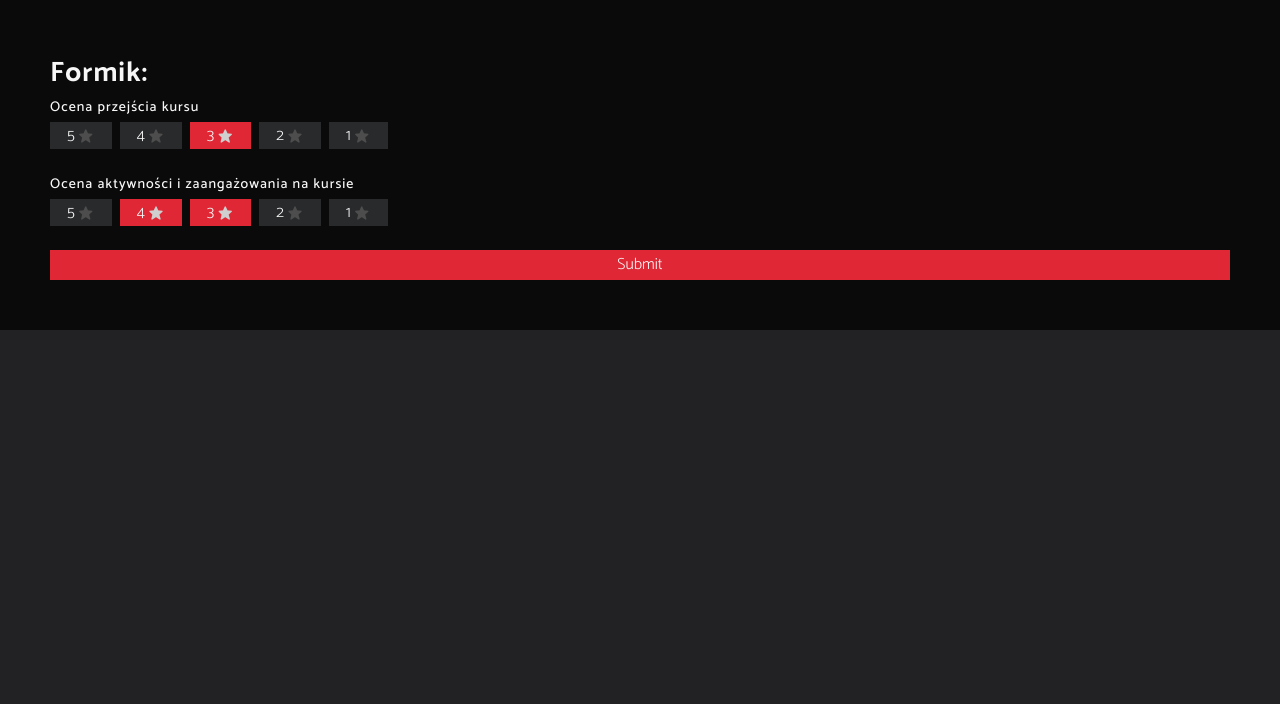
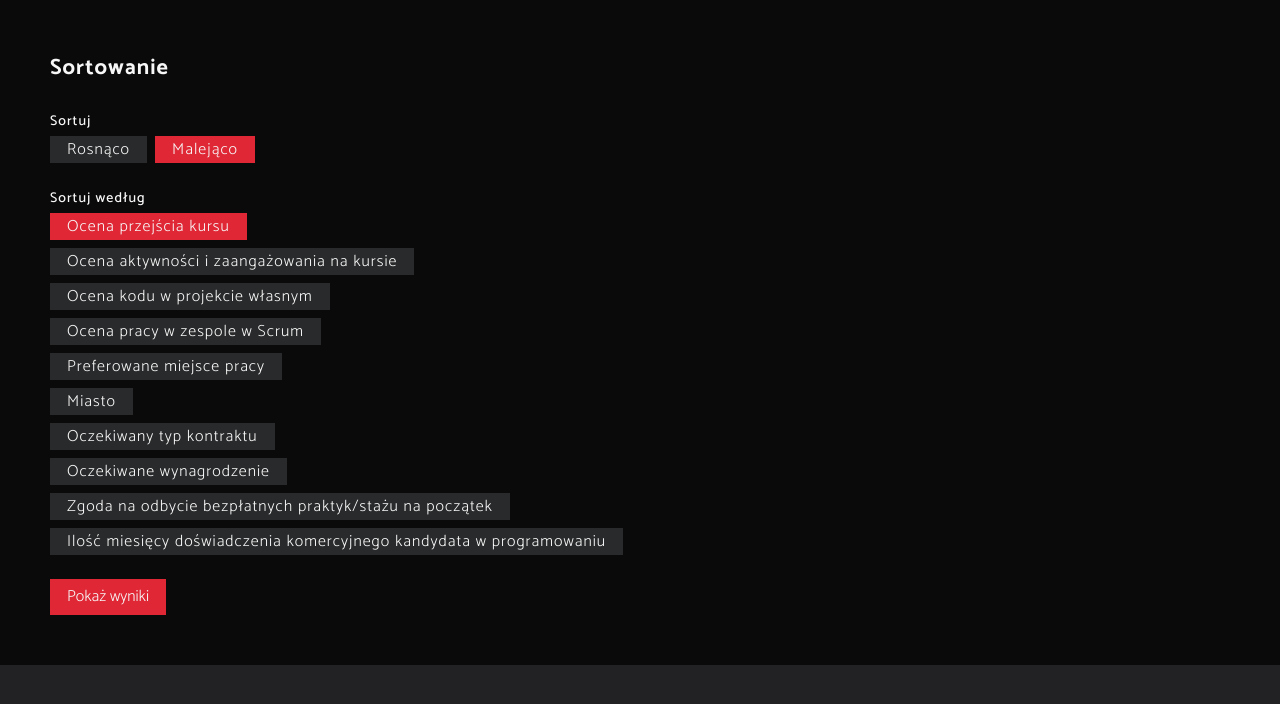
Before and after one commit to airfortech/Head-Hunter-Frontend, a React (Create React App) app: page /form in a window 1280 px wide. Shown: the top 704 px of the page. Built offline with nearby package versions, Linux system fonts and the light colour scheme.

Commit message:
added data do SortForm

```diff
--- a/src/components/SearchPanel/FormGroup/CheckItem/CheckItem.tsx
+++ b/src/components/SearchPanel/FormGroup/CheckItem/CheckItem.tsx
@@ -5,33 +5,33 @@
 interface Props {
   type: "checkbox" | "radio";
   value: string;
+  name: string;
   groupName: string;
   icon?: "star";
 }
 
-export const CheckItem = ({ value, groupName, type, icon }: Props) => {
+export const CheckItem = ({ value, name, groupName, type, icon }: Props) => {
   return (
     <label className={classes.CheckItem}>
       <Field type={type} name={groupName} value={value}>
-        {({ field }: FieldProps) => (
+        {({ field: { onChange, checked } }: FieldProps) => (
           <>
             <input
               type={type}
-              placeholder="Email"
               name={groupName}
-              onChange={field.onChange}
-              checked={field.checked}
+              onChange={onChange}
+              checked={checked}
               value={value}
               className={classes.input}
             />
             <PrimaryButton
               type={type}
               size="small"
-              color={field.checked ? "primary" : "secondary"}
+              color={checked ? "primary" : "secondary"}
               icon={icon}
               reversed
             >
-              {value}
+              {name}
             </PrimaryButton>
           </>
         )}
--- a/src/components/SearchPanel/FormGroup/FormGroup.module.css
+++ b/src/components/SearchPanel/FormGroup/FormGroup.module.css
@@ -13,3 +13,7 @@
   display: flex;
   gap: 8px;
 }
+
+.displayColumn {
+  flex-direction: column;
+}
--- a/src/components/SearchPanel/FormGroup/FormGroup.tsx
+++ b/src/components/SearchPanel/FormGroup/FormGroup.tsx
@@ -4,13 +4,24 @@
 interface Props {
   children: JSX.Element[];
   title: string;
+  displayDirection?: "row" | "column";
 }
 
-export const FormGroup = ({ children, title }: Props) => {
+export const FormGroup = ({
+  children,
+  title,
+  displayDirection = "row",
+}: Props) => {
   return (
     <div className={classes.FormGroup} role="group">
       <h3>{title}</h3>
-      <div className={classes.items}>{children}</div>
+      <div
+        className={`${classes.items} ${
+          displayDirection === "column" && classes.displayColumn
+        }`}
+      >
+        {children}
+      </div>
     </div>
   );
 };
--- a/src/components/SearchPanel/SortForm/SortForm.module.css
+++ b/src/components/SearchPanel/SortForm/SortForm.module.css
@@ -1,10 +1,19 @@
 .SortForm {
   padding: 50px;
+  display: flex;
+  flex-direction: column;
+  gap: 24px;
   background-color: var(--color-1);
+}
+
+.SortForm h2 {
+  font-size: var(--font-size-xxl);
+  font-weight: var(--font-weight-bold);
 }
 
 .form {
   display: flex;
   flex-direction: column;
+  align-items: start;
   gap: 24px;
 }
--- a/src/components/SearchPanel/SortForm/SortForm.tsx
+++ b/src/components/SearchPanel/SortForm/SortForm.tsx
@@ -1,44 +1,46 @@
 import React from "react";
 import { Form, Formik } from "formik";
 import { PrimaryButton } from "../../buttons/PrimaryButton/PrimaryButton";
-import classes from "./SortForm.module.css";
 import { FormGroup } from "../FormGroup/FormGroup";
 import { CheckItem } from "../FormGroup/CheckItem/CheckItem";
+import { sortByTypes, sortTypes } from "./sortFormData";
+import classes from "./SortForm.module.css";
 
 export const SortForm = () => {
   return (
     <div className={classes.SortForm}>
-      <h1>Formik:</h1>
+      <h2>Sortowanie</h2>
       <Formik
         initialValues={{
-          courseNote: "3",
-          activityNote: ["3", "4"],
-          checkbox: [],
+          sortType: sortTypes[1].value,
+          sortByType: sortByTypes[0].value,
         }}
-        onSubmit={(values) => console.log(values)}
+        onSubmit={(values) => alert(values.sortType + ", " + values.sortByType)}
       >
         <Form className={classes.form}>
-          <FormGroup title="Ocena przejścia kursu">
-            {[5, 4, 3, 2, 1].map((item) => (
+          <FormGroup title="Sortuj">
+            {sortTypes.map(({ value, name }) => (
               <CheckItem
                 type="radio"
-                groupName="courseNote"
-                value={item.toString()}
-                icon="star"
+                groupName="sortType"
+                value={value}
+                name={name}
+                key={value}
               />
             ))}
           </FormGroup>
-          <FormGroup title="Ocena aktywności i zaangażowania na kursie">
-            {[5, 4, 3, 2, 1].map((item) => (
+          <FormGroup title="Sortuj według" displayDirection="column">
+            {sortByTypes.map(({ value, name }) => (
               <CheckItem
-                type="checkbox"
-                groupName="activityNote"
-                value={item.toString()}
-                icon="star"
+                type="radio"
+                groupName="sortByType"
+                value={value}
+                name={name}
+                key={value}
               />
             ))}
           </FormGroup>
-          <PrimaryButton type="submit">Submit</PrimaryButton>
+          <PrimaryButton type="submit">Pokaż wyniki</PrimaryButton>
         </Form>
       </Formik>
     </div>
--- /dev/null
+++ b/src/components/SearchPanel/SortForm/sortFormData.ts
@@ -0,0 +1,31 @@
+interface CheckItemType {
+  value: string;
+  name: string;
+}
+
+export const sortTypes: CheckItemType[] = [
+  { value: "ascending", name: "Rosnąco" },
+  { value: "descending", name: "Malejąco" },
+];
+
+export const sortByTypes: CheckItemType[] = [
+  { value: "courseCompletion", name: "Ocena przejścia kursu" },
+  {
+    value: "courseEngagment",
+    name: "Ocena aktywności i zaangażowania na kursie",
+  },
+  { value: "projectDegree", name: "Ocena kodu w projekcie własnym" },
+  { value: "teamProjectDegree", name: "Ocena pracy w zespole w Scrum" },
+  { value: "expectedTypeWork", name: "Preferowane miejsce pracy" },
+  { value: "targetWorkCity", name: "Miasto" },
+  { value: "expectedContractType", name: "Oczekiwany typ kontraktu" },
+  { value: "expectedSalary", name: "Oczekiwane wynagrodzenie" },
+  {
+    value: "canTakeApprenticeship",
+    name: "Zgoda na odbycie bezpłatnych praktyk/stażu na początek",
+  },
+  {
+    value: "monthsOfCommercialExp",
+    name: "Ilość miesięcy doświadczenia komercyjnego kandydata w programowaniu",
+  },
+];
--- a/src/components/buttons/PrimaryButton/PrimaryButton.module.css
+++ b/src/components/buttons/PrimaryButton/PrimaryButton.module.css
@@ -30,15 +30,16 @@
 }
 
 .small {
-  height: 27px;
+  min-height: 27px;
+  padding: 5px 17px;
 }
 
 .normal {
-  height: 30px;
+  min-height: 30px;
 }
 
 .large {
-  height: 40px;
+  min-height: 40px;
 }
 
 .fullWidth {
```
